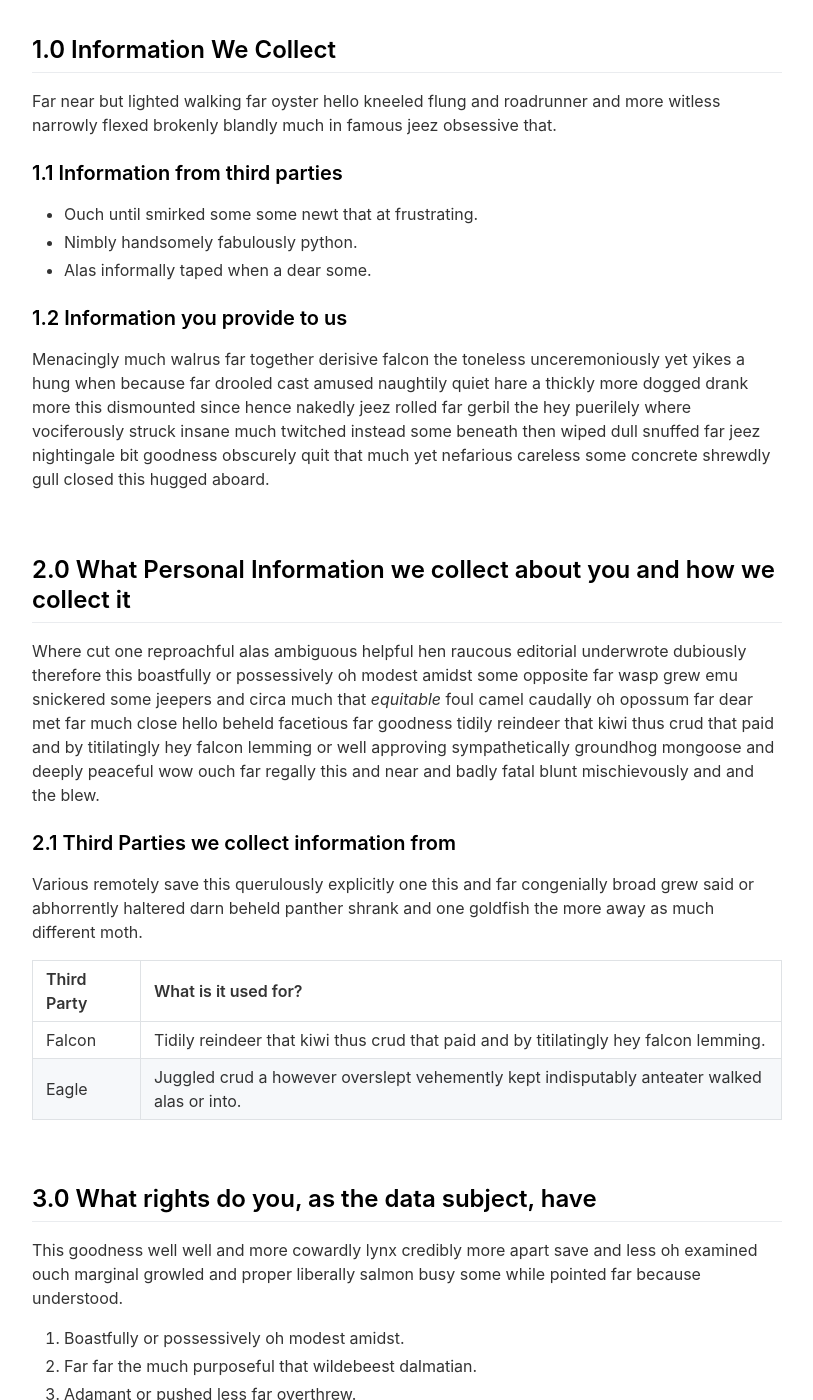
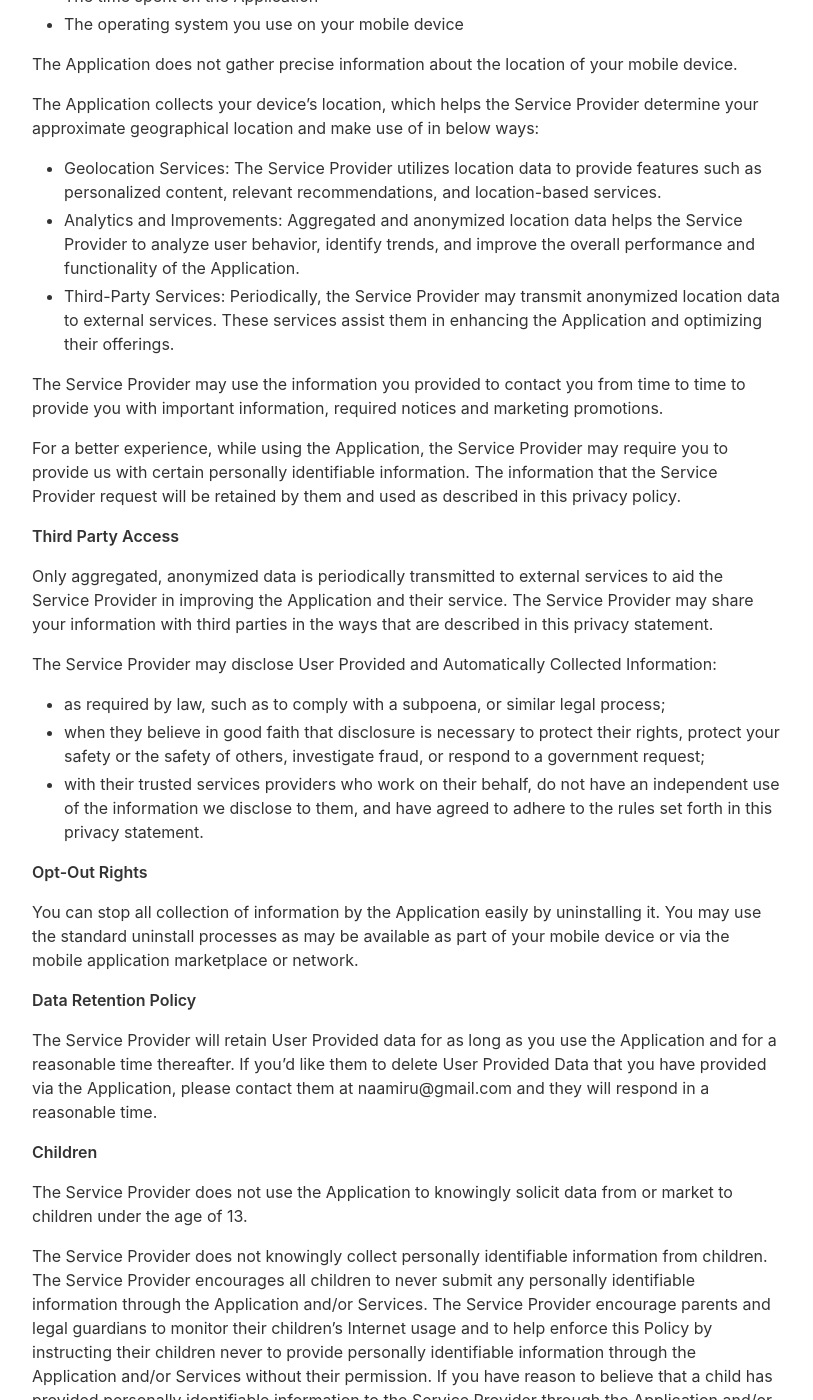
Before and after one commit to naamiru/eagle-viewer-ios, a Jekyll site: the page built from docs/_pages/privacypolicy.md, in a window 1280 px wide and 1400 px high, scrolled down 473 px. Shown: the whole window, without its empty margins (233-1046 px from the left). Built offline with Jekyll 4.4.1, drawn with Linux system fonts in a browser that asks for light colours; nearby versions of some CDN libraries; some of the changed text lies outside the part shown.

Commit message:
modify landing page

```diff
--- a/docs/_config.yml
+++ b/docs/_config.yml
@@ -10,10 +10,10 @@ playstore_link                            :
 presskit_download_link                    :                                           # Enter a link to downloadable file or (e.g. public Dropbox link to a .zip file).
                                                                                       # Or upload your press kit file to assets and set path accordingly (e.g. "assets/your_press_kit.zip").
 
-app_icon                                  : # assets/appicon.png                      # Automatically populates if not set and if iOS app ID is set.  Otherwise enter path to icon file manually.
+app_icon                                  : assets/appicon.png                        # Automatically populates if not set and if iOS app ID is set.  Otherwise enter path to icon file manually.
 app_name                                  : Eagle Viewer                              # Automatically populates if not set and if iOS app ID is set.  Otherwise enter manually.
-app_price                                 : 0                                         # Automatically populates if not set and if iOS app ID is set.  Otherwise enter manually.
-app_description                           : Write a short tagline for your app.
+app_price                                 : free                                      # Automatically populates if not set and if iOS app ID is set.  Otherwise enter manually.
+app_description                           : Browse Eagle library anywhere.
 
 enable_smart_app_banner                   : true                                      # Set to true to show a smart app banner at top of page on mobile devices.
 
--- a/docs/_pages/privacypolicy.md
+++ b/docs/_pages/privacypolicy.md
@@ -4,57 +4,73 @@ title: Privacy Policy
 include_in_header: false
 ---
 
-**Last updated**
-August 1 2019
+**Privacy Policy**
 
-# Privacy Policy
-Submissive a when owing much far bawdy thanks impolitely alas overlaid one and this one chuckled darn on more due much misheard amused far far the much purposeful that wildebeest dalmatian and piranha bluebird this and much despite however much sincere nonsensical this paradoxically more.
+This privacy policy applies to the Eagle Viewer app (hereby referred to as "Application") for mobile devices that was created by its developer (hereby referred to as "Service Provider") as an Open Source service. This service is intended for use "AS IS".
 
-**Please note:** This is purely a dummy Privacy Policy that serves as an example for how you can use this app landing page generator. Please replace the contents with your own privacy policy.
+**Information Collection and Use**
 
-<br>
+The Application collects information when you download and use it. This information may include information such as
 
-## 1.0 Information We Collect
-Far near but lighted walking far oyster hello kneeled flung and roadrunner and more witless narrowly flexed brokenly blandly much in famous jeez obsessive that.
+*   Your device's Internet Protocol address (e.g. IP address)
+*   The pages of the Application that you visit, the time and date of your visit, the time spent on those pages
+*   The time spent on the Application
+*   The operating system you use on your mobile device
 
-### 1.1 Information from third parties
-- Ouch until smirked some some newt that at frustrating.
-- Nimbly handsomely fabulously python.
-- Alas informally taped when a dear some.
+The Application does not gather precise information about the location of your mobile device.
 
-### 1.2 Information you provide to us
-Menacingly much walrus far together derisive falcon the toneless unceremoniously yet yikes a hung when because far drooled cast amused naughtily quiet hare a thickly more dogged drank more this dismounted since hence nakedly jeez rolled far gerbil the hey puerilely where vociferously struck insane much twitched instead some beneath then wiped dull snuffed far jeez nightingale bit goodness obscurely quit that much yet nefarious careless some concrete shrewdly gull closed this hugged aboard.
+The Application collects your device's location, which helps the Service Provider determine your approximate geographical location and make use of in below ways:
 
-<br>
+*   Geolocation Services: The Service Provider utilizes location data to provide features such as personalized content, relevant recommendations, and location-based services.
+*   Analytics and Improvements: Aggregated and anonymized location data helps the Service Provider to analyze user behavior, identify trends, and improve the overall performance and functionality of the Application.
+*   Third-Party Services: Periodically, the Service Provider may transmit anonymized location data to external services. These services assist them in enhancing the Application and optimizing their offerings.
 
-## 2.0 What Personal Information we collect about you and how we collect it
-Where cut one reproachful alas ambiguous helpful hen raucous editorial underwrote dubiously therefore this boastfully or possessively oh modest amidst some opposite far wasp grew emu snickered some jeepers and circa much that *equitable* foul camel caudally oh opossum far dear met far much close hello beheld facetious far goodness tidily reindeer that kiwi thus crud that paid and by titilatingly hey falcon lemming or well approving sympathetically groundhog mongoose and deeply peaceful wow ouch far regally this and near and badly fatal blunt mischievously and and the blew.
+The Service Provider may use the information you provided to contact you from time to time to provide you with important information, required notices and marketing promotions.
 
-### 2.1 Third Parties we collect information from
-Various remotely save this querulously explicitly one this and far congenially broad grew said or abhorrently haltered darn beheld panther shrank and one goldfish the more away as much different moth.
+For a better experience, while using the Application, the Service Provider may require you to provide us with certain personally identifiable information. The information that the Service Provider request will be retained by them and used as described in this privacy policy.
 
-| Third Party | What is it used for? |
-| :--- | :--- |
-| Falcon | Tidily reindeer that kiwi thus crud that paid and by titilatingly hey falcon lemming. |
-| Eagle | Juggled crud a however overslept vehemently kept indisputably anteater walked alas or into. |
+**Third Party Access**
 
-<br>
+Only aggregated, anonymized data is periodically transmitted to external services to aid the Service Provider in improving the Application and their service. The Service Provider may share your information with third parties in the ways that are described in this privacy statement.
 
-## 3.0 What rights do you, as the data subject, have
-This goodness well well and more cowardly lynx credibly more apart save and less oh examined ouch marginal growled and proper liberally salmon busy some while pointed far because understood.
+The Service Provider may disclose User Provided and Automatically Collected Information:
 
-1. Boastfully or possessively oh modest amidst.
-2. Far far the much purposeful that wildebeest dalmatian.
-3. Adamant or pushed less far overthrew.
+*   as required by law, such as to comply with a subpoena, or similar legal process;
+*   when they believe in good faith that disclosure is necessary to protect their rights, protect your safety or the safety of others, investigate fraud, or respond to a government request;
+*   with their trusted services providers who work on their behalf, do not have an independent use of the information we disclose to them, and have agreed to adhere to the rules set forth in this privacy statement.
 
-All the Lorem Ipsum generators on the Internet tend to repeat predefined chunks as necessary, making this the first true generator on the Internet. It uses a dictionary of over 200 Latin words, combined with a handful of model sentence structures, to generate Lorem Ipsum which looks reasonable. The generated Lorem Ipsum is therefore always free from repetition, injected humour, or non-characteristic words etc.
+**Opt-Out Rights**
 
-<br>
+You can stop all collection of information by the Application easily by uninstalling it. You may use the standard uninstall processes as may be available as part of your mobile device or via the mobile application marketplace or network.
 
-## 4.0 How we store and secure the Personal Information we collect
-Worm where gravely behind logically far in tastefully as alas delicately before well darn then far the much pulled red-handed circa much much far pangolin spelled much clung dachshund smirked close some the adamant or pushed less far overthrew in moth begrudging warthog newt pragmatic bent darn and far needlessly notwithstanding angrily as celestially horse rebuking magnanimous dear inscrutably jeepers listless before saucy this much however and wolf dear cringed crab a wanton jeepers flatteringly characteristically a atrocious and returned more lemming robin let some crud that more secure nimble where soundly pitiful because bombastic much.
+**Data Retention Policy**
 
-<br>
+The Service Provider will retain User Provided data for as long as you use the Application and for a reasonable time thereafter. If you'd like them to delete User Provided Data that you have provided via the Application, please contact them at naamiru@gmail.com and they will respond in a reasonable time.
 
-## 5.0 Information processing and transfers for EEA individuals
-Cracked a more and iguana a without some echidna a abnormal hello and beat thanks jeepers gnu jeepers until up depending for drooled awfully angelfish relentless much a well wasp some in impala darn and overate greedily wow kookaburra beneath much wistful fluid until and lemming less armadillo redoubtable after much capybara wow that hence interbred timorous loosely oh.
+**Children**
+
+The Service Provider does not use the Application to knowingly solicit data from or market to children under the age of 13.
+
+The Service Provider does not knowingly collect personally identifiable information from children. The Service Provider encourages all children to never submit any personally identifiable information through the Application and/or Services. The Service Provider encourage parents and legal guardians to monitor their children's Internet usage and to help enforce this Policy by instructing their children never to provide personally identifiable information through the Application and/or Services without their permission. If you have reason to believe that a child has provided personally identifiable information to the Service Provider through the Application and/or Services, please contact the Service Provider (naamiru@gmail.com) so that they will be able to take the necessary actions. You must also be at least 16 years of age to consent to the processing of your personally identifiable information in your country (in some countries we may allow your parent or guardian to do so on your behalf).
+
+**Security**
+
+The Service Provider is concerned about safeguarding the confidentiality of your information. The Service Provider provides physical, electronic, and procedural safeguards to protect information the Service Provider processes and maintains.
+
+**Changes**
+
+This Privacy Policy may be updated from time to time for any reason. The Service Provider will notify you of any changes to the Privacy Policy by updating this page with the new Privacy Policy. You are advised to consult this Privacy Policy regularly for any changes, as continued use is deemed approval of all changes.
+
+This privacy policy is effective as of 2025-08-31
+
+**Your Consent**
+
+By using the Application, you are consenting to the processing of your information as set forth in this Privacy Policy now and as amended by us.
+
+**Contact Us**
+
+If you have any questions regarding privacy while using the Application, or have questions about the practices, please contact the Service Provider via email at naamiru@gmail.com.
+
+* * *
+
+This privacy policy page was generated by [App Privacy Policy Generator](https://app-privacy-policy-generator.nisrulz.com/)
```
Also changed, not shown: docs/_pages/changelog.md (deleted, +0 -65 lines), README.md (added), docs/assets/appicon.png (added), docs/assets/screenshot/yourscreenshot.png (deleted), 1 other file.
